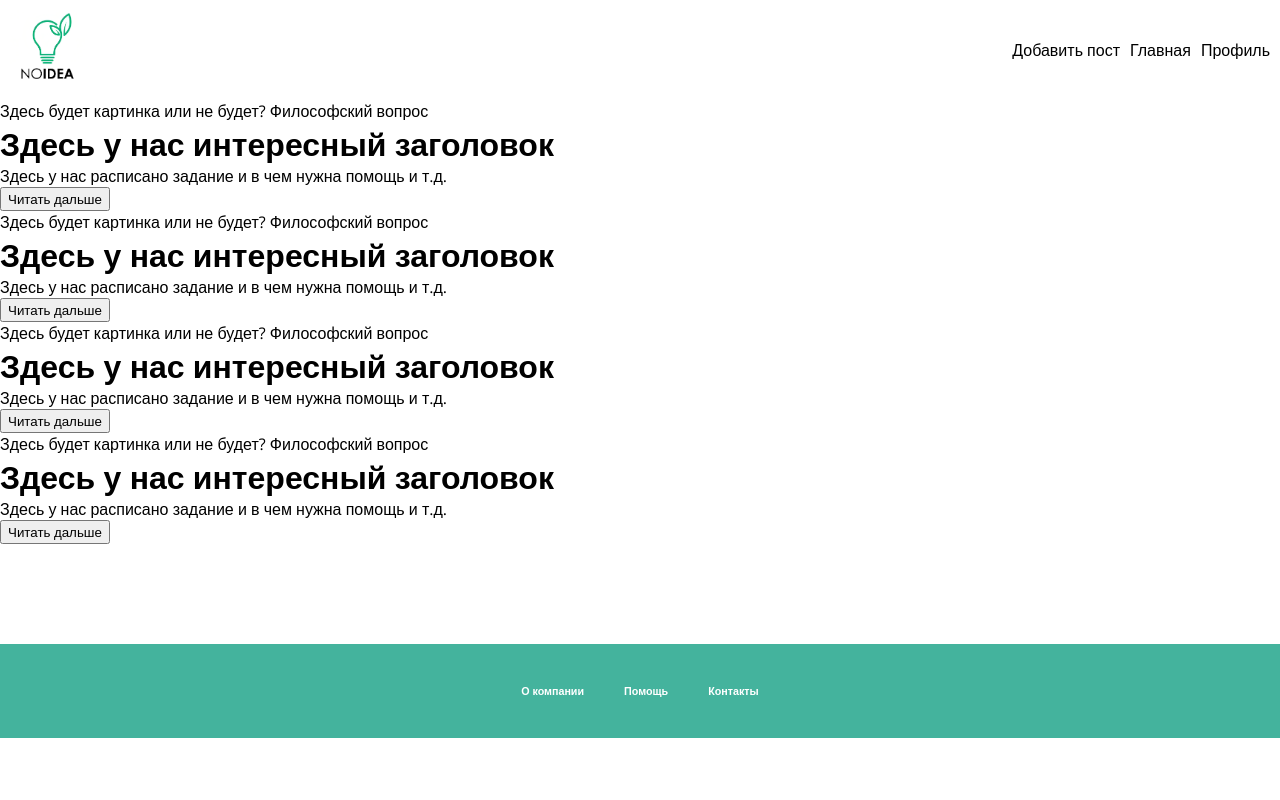
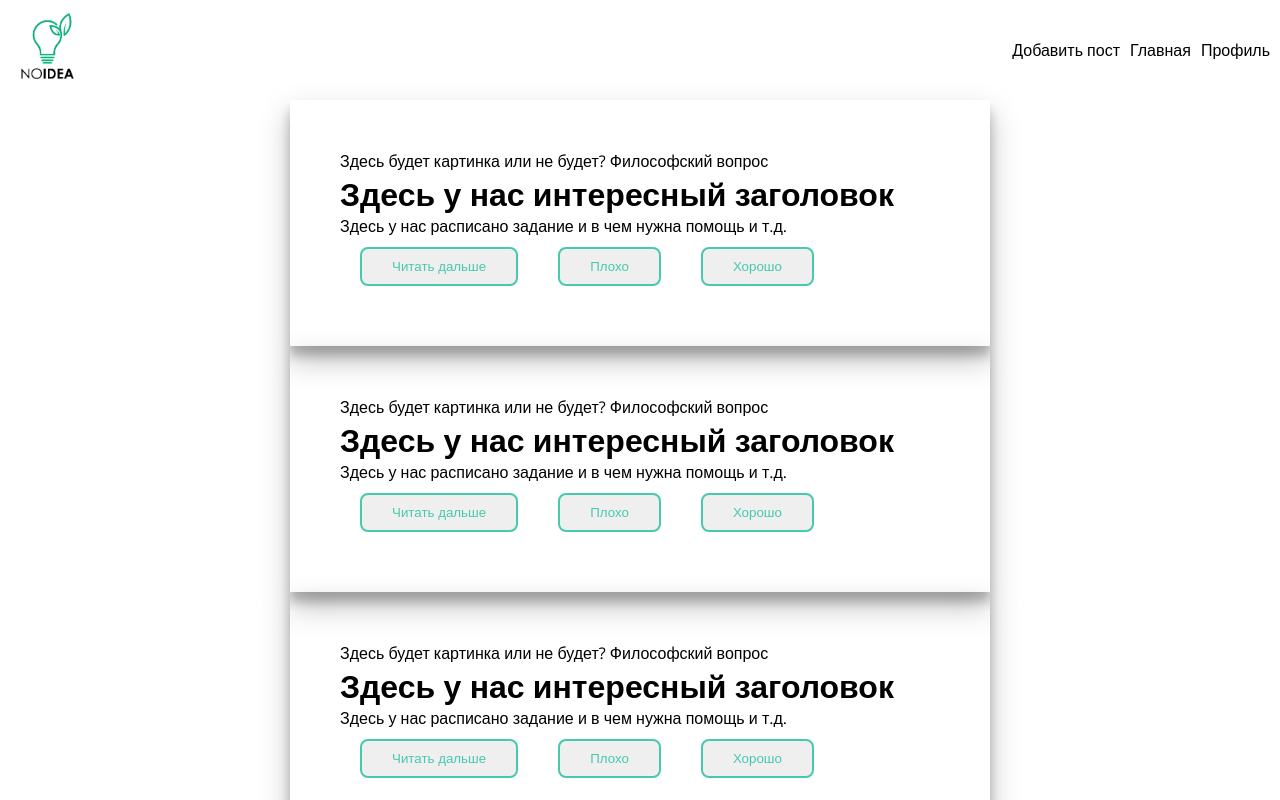
Before and after one commit to MagomedovMagomed/NoIdea, a React (Create React App) app in the folder client/: page / in a window 1280 px wide. Shown: the top 800 px of the page. Built offline with nearby package versions, Linux system fonts and the light colour scheme.

Commit message:
styleupdate

```diff
--- a/client/src/pages/Home.jsx
+++ b/client/src/pages/Home.jsx
@@ -49,6 +49,8 @@ const Home = () => {
                             </Link>
                             <p>{post.desc}</p>
                             <button>Читать дальше</button>
+                            <button>Плохо</button>
+                            <button>Хорошо</button>
                         </div>
                     </div>
                 ))}
--- a/client/src/style.scss
+++ b/client/src/style.scss
@@ -3,7 +3,12 @@ $Color : #3B3C3D;
 .app{
     //display: flex;
     //justify-content: center;
-
+    .posts{
+        display: flex;
+        flex-direction: column;
+        align-items: center;
+        justify-content: center;
+    }
     .container{
         width: 1024;
 
@@ -11,7 +16,11 @@ $Color : #3B3C3D;
             text-decoration: none;
             color: inherit;
         }
-
+        .post{
+            box-shadow: 0 14px 28px rgba(0,0,0,0.25), 0 10px 10px rgba(0,0,0,0.22);
+            width: 600px;
+            padding: 50px;
+        }
         //Login and Register
         .auth{
             display: flex;
@@ -61,7 +70,37 @@ $Color : #3B3C3D;
                 text-align: center;
             }
         }
-
+        button{
+            text-decoration: none;
+            display: inline-block;
+            padding: 10px 30px;
+            margin: 10px 20px;
+            position: relative;
+            overflow: hidden;
+            border: 2px solid #47C9AF;
+            border-radius: 8px;
+            font-family: 'Montserrat', sans-serif;
+            color: #47C9AF;
+            transition: .2s ease-in-out;
+            }
+        button:before {
+            content: "";
+            background: linear-gradient(90deg, rgba(255, 255, 255, .1), rgba(255, 255, 255, .5));
+            height: 50px;
+            width: 50px;
+            position: absolute;
+            top: -8px;
+            left: -75px;
+            transform: skewX(-45deg);
+            }
+        button:hover {
+            background: #47C9AF;
+            color: #fff;
+            }
+        button:hover:before {
+            left: 150px;
+            transition: .5s ease-in-out;
+            }
         //Navbar
         .navbar{
             .container{
```
